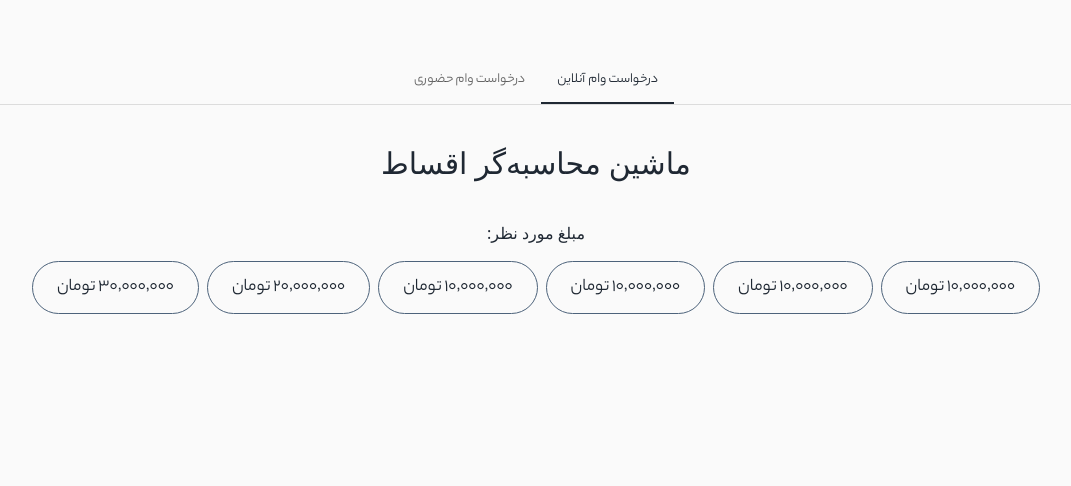
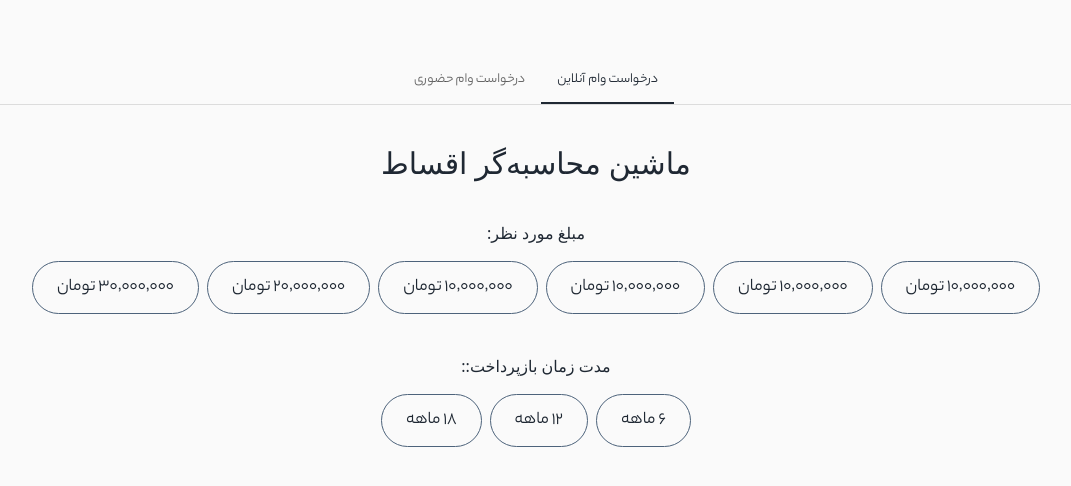
Before and after one commit to FahimeKhandan/technopay, a Next.js app: page / in a window 1280 px wide. Shown: the top 486 px of the page, without its empty margins (202-1273 px from the left). Built offline with nearby package versions, Linux system fonts and the light colour scheme.

Commit message:
create second filter

```diff
--- a/app/components/Filters.tsx
+++ b/app/components/Filters.tsx
@@ -16,7 +16,7 @@ const Filters = ({ title, options }: Props) => {
   };
 
   return (
-    <Box display="flex" flexDirection="column" alignItems="center">
+    <Box display="flex" flexDirection="column" alignItems="center" marginBottom={5}>
       <p className="mb-2 md:mb-4">{title}</p>
       <Grid2 container spacing={1} alignItems="center">
         {options.map((option, index) => (
--- a/app/components/OnlineLoanRequest.tsx
+++ b/app/components/OnlineLoanRequest.tsx
@@ -15,6 +15,10 @@ const OnlineLoanRequest = () => {
           "۳۰٬۰۰۰٬۰۰۰ تومان",
         ]}
       />
+      <Filters
+        title="مدت زمان بازپرداخت::"
+        options={["۶ ماهه", "۱۲ ماهه", "۱۸ ماهه"]}
+      />
     </>
   );
 };
--- a/theme.ts
+++ b/theme.ts
@@ -38,7 +38,7 @@ const theme = createTheme({
                 borderRadius: "30px",
                 color: " var(--foreground)",
                 fontSize: "18px",
-                fontWeight:"400"
+                fontWeight:"400",
               },
             },
             {
```
